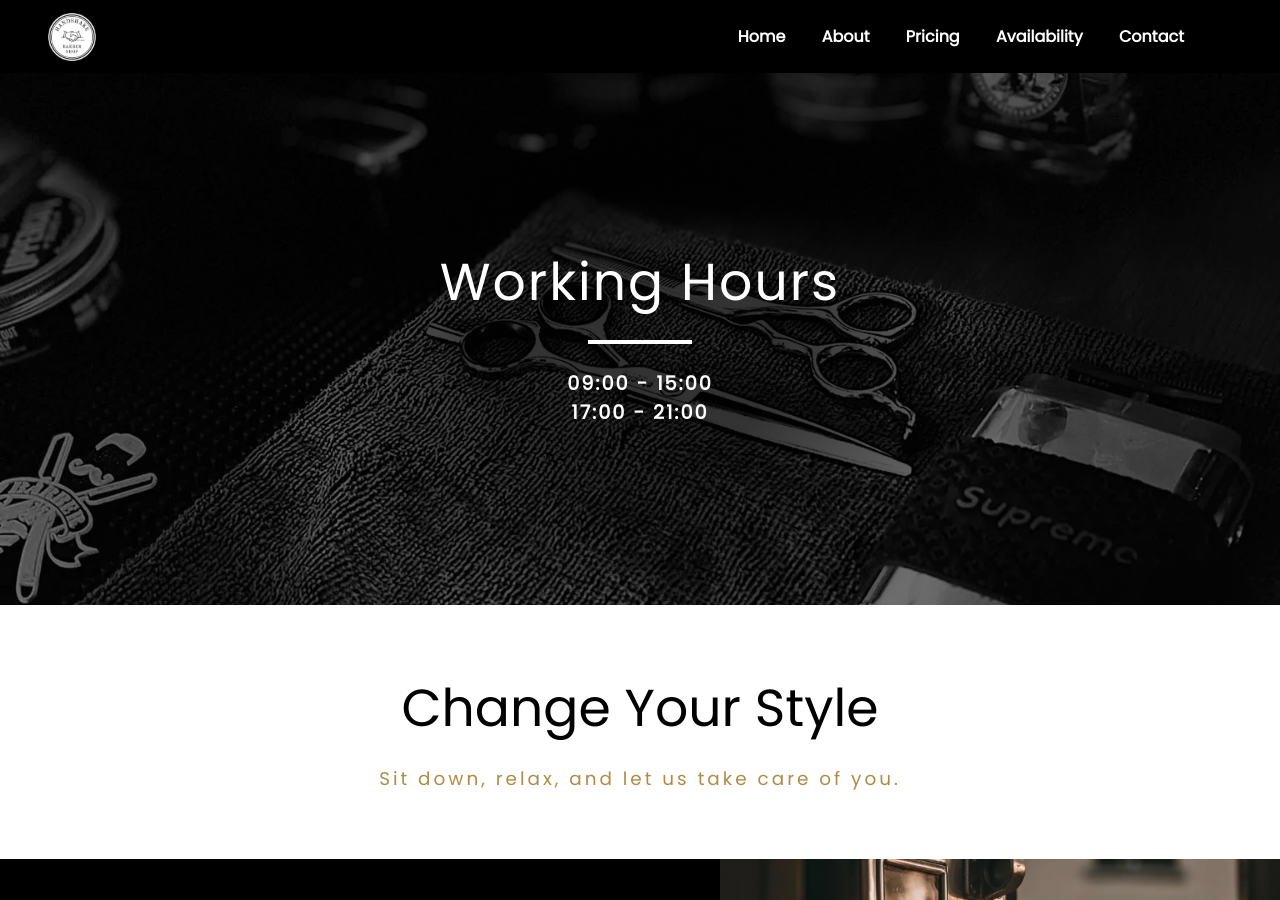
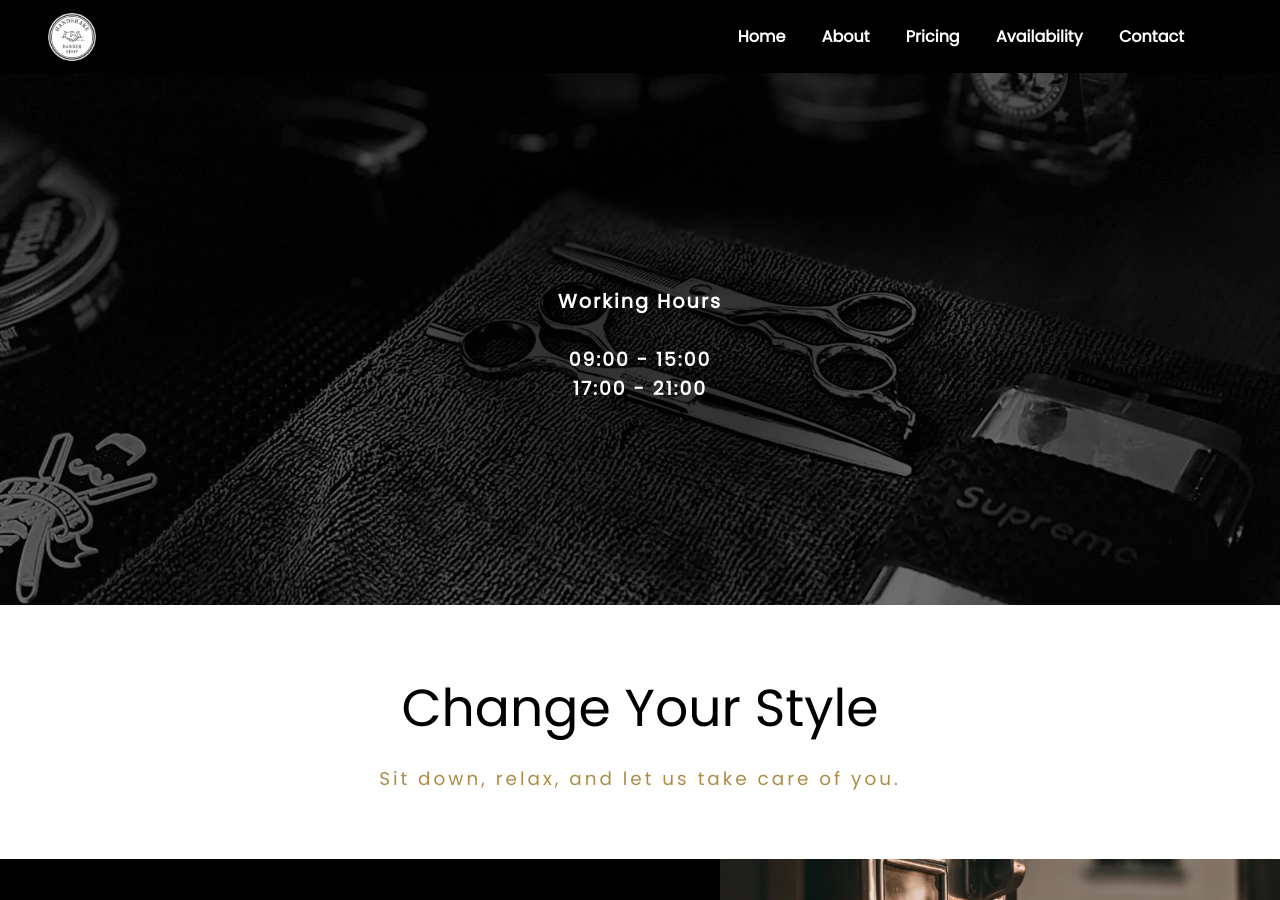
Before and after one commit to RigasAlex/handshake-barbershop, a Jekyll site: the page built from index.md, in a window 1280 px wide and 900 px high, scrolled down 2703 px. Built offline with Jekyll 4.4.1, drawn with Linux system fonts in a browser that asks for light colours.

Commit message:
Replace most h1 with h2

```diff
--- a/_includes/contact.html
+++ b/_includes/contact.html
@@ -1,6 +1,6 @@
 <div class="contact half-half">
     <div class="column form-wraper">
-        <h1 class="title">Make an appointment</h1>
+        <h2 class="title">Make an appointment</h2>
 
         <div class="button-wraper">
             <a href="tel:{{ site.phone }}" class="button">
--- a/_includes/img-text.html
+++ b/_includes/img-text.html
@@ -6,7 +6,7 @@
 
     <div class="column text">
         <p class="pretitle accent">{{ include.pretitle }}</p>
-        <h1 class="title inv">{{ include.title }}</h1>
+        <h2 class="title inv">{{ include.title }}</h2>
         <p class="prelusion">{{ include.prelusion }}</p>
         <p class="text">{{ include.text }}</p>
     </div>
--- a/_includes/section-text.html
+++ b/_includes/section-text.html
@@ -4,7 +4,7 @@
             {% if include.pretitle %}
                 <p class="pretitle dash">{{ include.pretitle }}</p>
             {% endif %}
-            <h1 class="title"> {{ include.title }} </h1>
+            <h2 class="title"> {{ include.title }} </h2>
             <p class="subtitle accent"> {{ include.text }} </p>
         </div>
     </div>
--- a/_includes/working-hours.html
+++ b/_includes/working-hours.html
@@ -5,13 +5,13 @@
       url( {{ site.working_hours.img }} );"
 >
     <div class="caption">
-        <h1>Working Hours</h1>
-        <h2>
+        <h2>Working Hours</h2>
+        <h3>
             {{ site.working_hours.day }}
             {% for hour in site.working_hours.hours %}
             <br />
             {{ hour }}
             {% endfor %}
-        </h2>
+        </h3>
     </div>
 </div>
--- a/_sass/base.scss
+++ b/_sass/base.scss
@@ -33,7 +33,7 @@ section {
     }
 }
 
-h1 {
+.title {
     // font-family: cambria;
     font-size: clamp(1.75rem, 4.51vw, 3.25rem);
     font-weight: 300;
```
